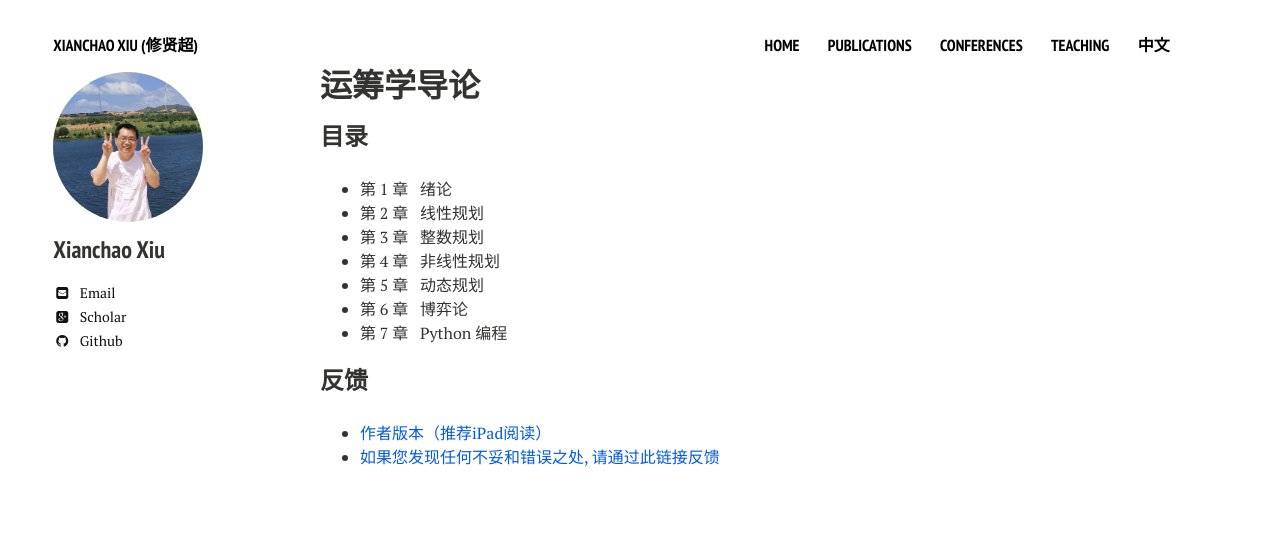
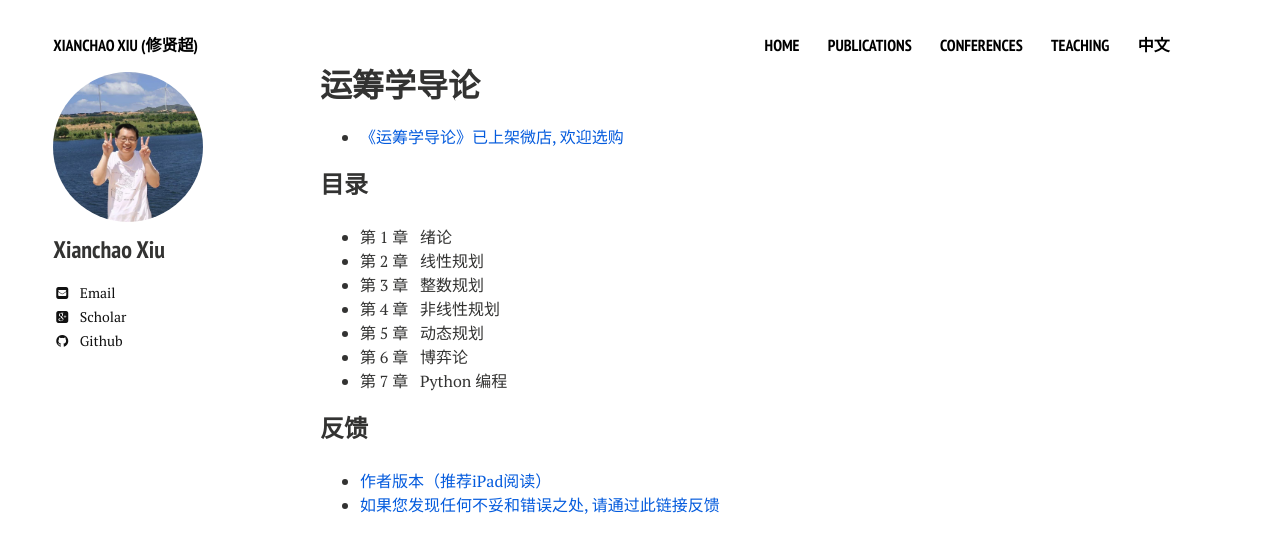
Before and after one commit to xianchaoxiu/xianchaoxiu.github.io, a Jekyll site: the page built from chinese/book/OR/index.md, in a window 1280 px wide. Shown: the top 553 px of the page. Built offline with Jekyll 4.4.1, drawn with Linux system fonts in a browser that asks for light colours; nearby versions of some CDN libraries.

Commit message:
Update index.md

```diff
--- a/chinese/book/OR/index.md
+++ b/chinese/book/OR/index.md
@@ -4,6 +4,8 @@ title: 运筹学导论
 comments: false
 share: false
 ---
+
+* <a href="https://weidian.com/item.html?itemID=7810621848" class="textlink" target="_blank"> 《运筹学导论》已上架微店, 欢迎选购 </a> <br>
 
 ### 目录
 
```
